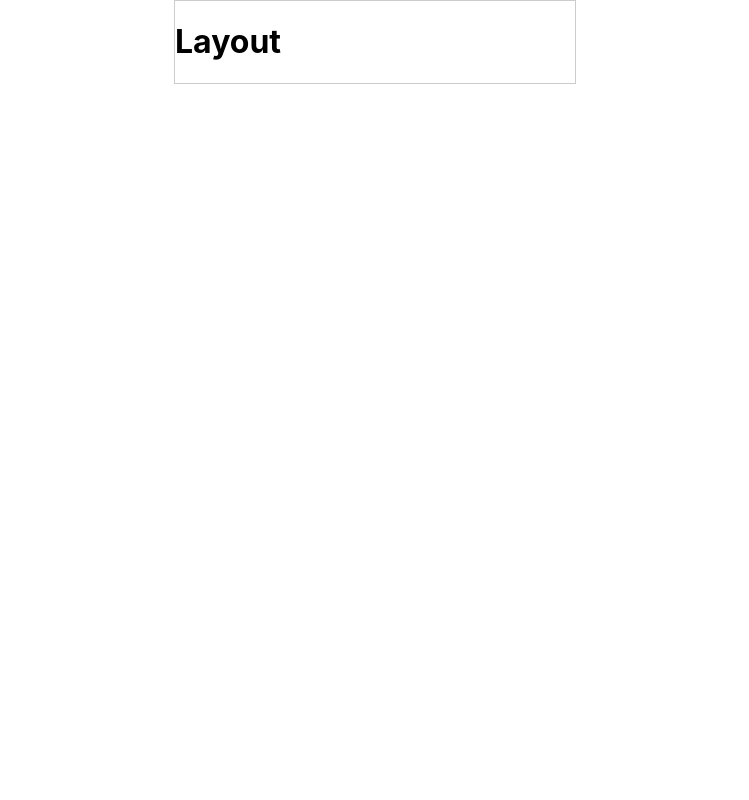
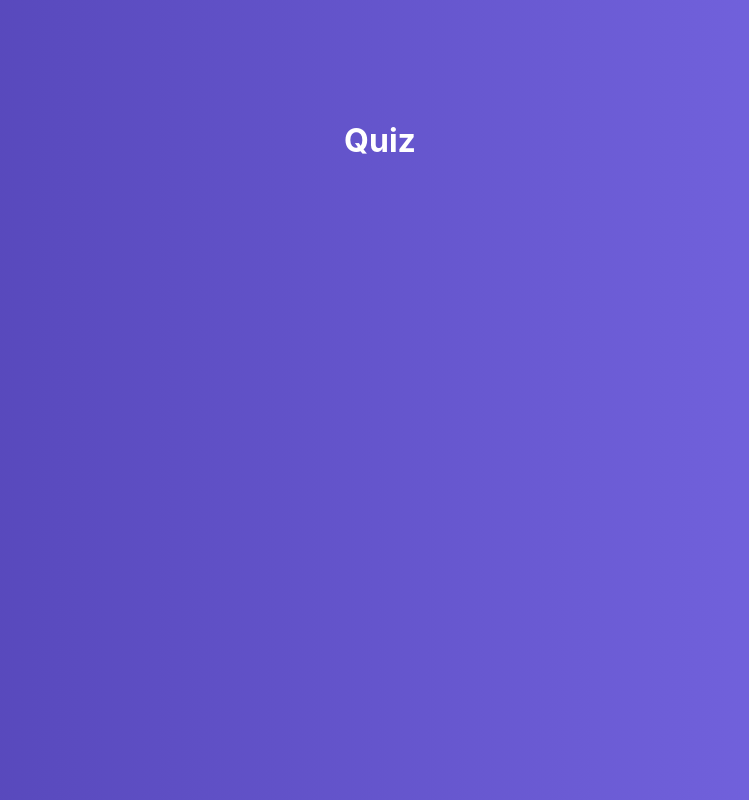
Before and after one commit to VertoBrat/second-react, a React app: page / in a window 1280 px wide. Shown: the whole page, without its empty margins (265-1014 px from the left). Built offline with nearby package versions, Linux system fonts and the light colour scheme.

Commit message:
main container Quiz

```diff
--- a/src/App.js
+++ b/src/App.js
@@ -1,13 +1,12 @@
 import {Component} from "react";
 import Layout from "./hoc/Layout/Layout";
+import Quiz from "./containers/Quiz/Quiz";
 
 class App extends Component {
     render() {
         return (
             <Layout>
-                <div style={{border: '1px solid #ccc', width: 400, margin: '0 auto'}}>
-                    <h1>Layout</h1>
-                </div>
+                <Quiz/>
             </Layout>
         )
     }
--- /dev/null
+++ b/src/containers/Quiz/Quiz.js
@@ -0,0 +1,19 @@
+import {Component} from "react";
+import classes from './Quiz.module.css'
+
+class Quiz extends Component {
+
+    state = {
+        quiz: []
+    }
+
+    render() {
+        return (
+            <div className={classes.Quiz}>
+                <h1>Quiz</h1>
+            </div>
+        )
+    }
+}
+
+export default Quiz
--- /dev/null
+++ b/src/containers/Quiz/Quiz.module.css
@@ -0,0 +1,13 @@
+.Quiz {
+    display: flex;
+    justify-content: center;
+    flex-grow: 1;
+    width: 100%;
+    padding-top: 100px;
+    background: linear-gradient(90deg, #5041b2 0%, #7969e6 100%);
+}
+
+.Quiz h1 {
+    color: #fff;
+    margin-left: 10px;
+}
```
